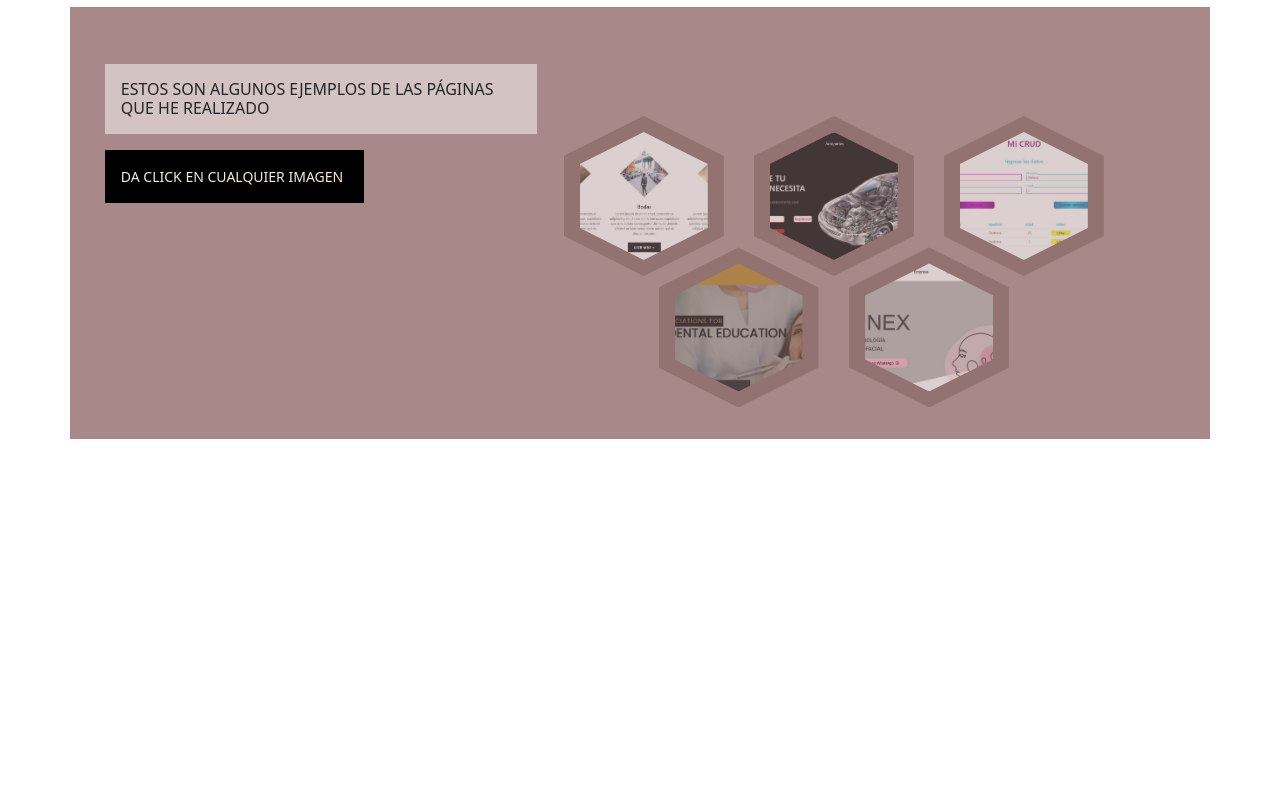
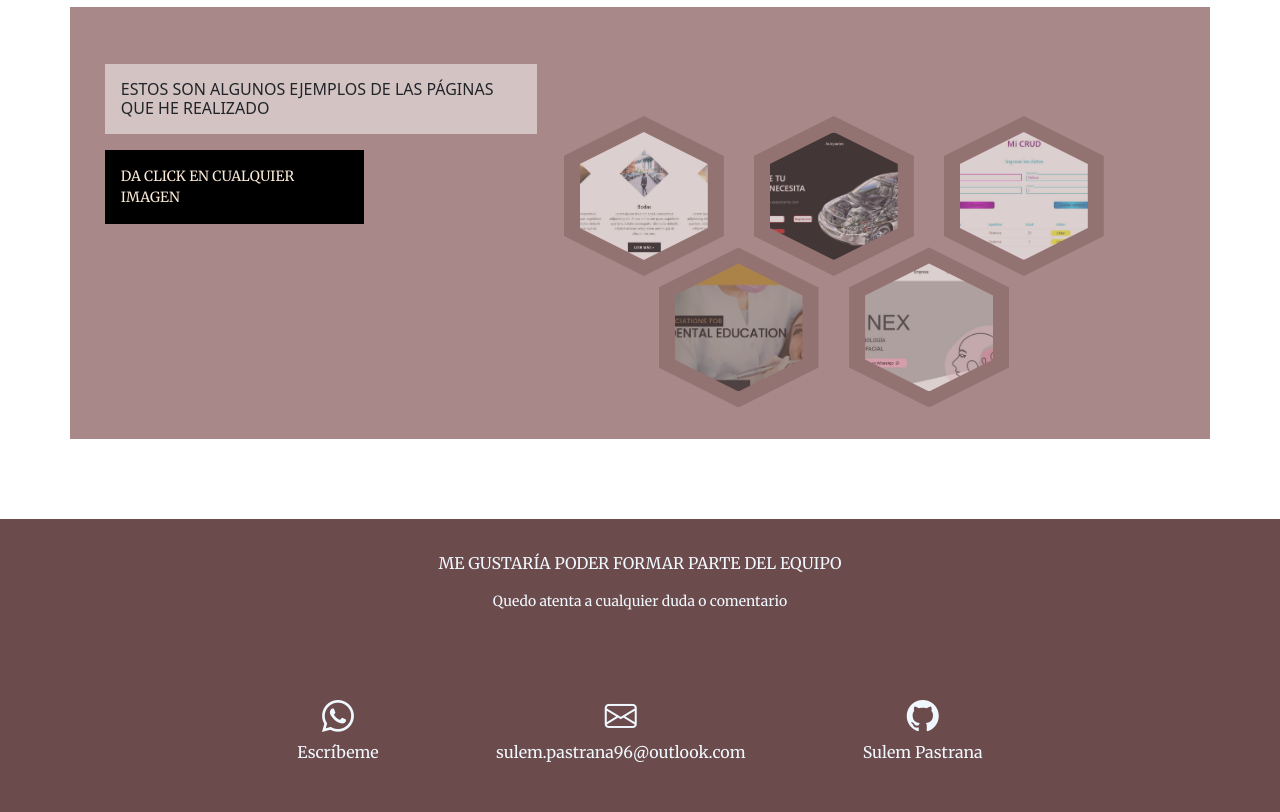
Before and after one commit to SulemP/presentacion, a plain HTML site: page index.html in a window 1280 px wide. Shown: the part 1138-1950 px from the top of the page. Before the commit the page ends 1577 px from the top, so only its background shows below. Drawn offline with nearby package versions, Linux system fonts and the light colour scheme.

Commit message:
Maquetado completo, hace falta responsive.

```diff
--- a/index.html
+++ b/index.html
@@ -4,6 +4,7 @@
     <meta charset="utf-8">
     <meta name="viewport" content="width=device-width, initial-scale=1">
     <title>Sulem Pastrana</title>
+    <link rel="stylesheet" href="https://cdn.jsdelivr.net/npm/bootstrap-icons@1.9.1/font/bootstrap-icons.css">
     <link href="https://cdn.jsdelivr.net/npm/bootstrap@5.2.0-beta1/dist/css/bootstrap.min.css" rel="stylesheet" integrity="sha384-0evHe/X+R7YkIZDRvuzKMRqM+OrBnVFBL6DOitfPri4tjfHxaWutUpFmBp4vmVor" crossorigin="anonymous">
     <link rel="preconnect" href="https://fonts.googleapis.com">
     <link rel="preconnect" href="https://fonts.googleapis.com">
@@ -14,6 +15,7 @@
     <link rel="stylesheet" href="vista/asset/css/presentacion.css">
     <link rel="stylesheet" href="vista/asset/css/sobremi.css">
     <link rel="stylesheet" href="vista/asset/css/portafolio.css">
+    <link rel="stylesheet" href="vista/asset/css/footer.css">
 
 </head>
   <body>
@@ -26,7 +28,7 @@
                 <li class="link-active menu"><a class="inicio" href="index.html">Inicio</a></li>
                 <li class="menu"><a href="#sobremi">Sobre mí</a></li>
                 <li class="menu"><a href="#portafolio">Portafolio</a></li>
-                <li class="menu"><a href="contacto.html">Contacto</a></li>
+                <li class="menu"><a href="#footer">Contacto</a></li>
             </ul>
 
         </div>
@@ -191,20 +193,44 @@
         </div>
     </div>
 
+    <!-- FOOTER -->
 
+    <div id="footer" class="container-fluid">
+        <div class="row">
+            <div class="col-xl-2"></div>
+            <div class="col-xl-8">
+                <div class="row">
+                    <div class="despedida col-xl-12">
+                        <p class="despedida__a">Me gustaría poder formar parte del equipo</p>
+                        <p class="small">Quedo atenta a cualquier duda o comentario</p>
+                    </div>
+                    <div class="contacto col-xl-12">
 
+                        <div class="wa">
+                            <i class="bi bi-whatsapp"></i>
+                            <a class="contacto__a tSlow" href="https://api.whatsapp.com/send?phone=5548971683&text=Hola, soy Sulem, ¿cómo estás?" target="_blank">
+                                <p>Escríbeme</p>
+                            </a>
+                        </div>
 
+                        <div class="correo">
+                            <i class="bi bi-envelope"></i>
+                            <p>sulem.pastrana96@outlook.com</p>
+                        </div>
 
+                        <div class="git">
+                            <i class="bi bi-github"></i>
+                            <a class="contacto__a tSlow" href="https://github.com/SulemP" target="_blank">
+                                <p>Sulem Pastrana</p>
+                            </a>
+                        </div>
 
-
-
-
-
-
-
-
-
-
+                    </div>
+                </div>
+            </div>
+            <div class="col-xl-2"></div>
+        </div>
+    </div>
 
 
     <script src="https://cdn.jsdelivr.net/npm/bootstrap@5.2.0-beta1/dist/js/bootstrap.bundle.min.js" integrity="sha384-pprn3073KE6tl6bjs2QrFaJGz5/SUsLqktiwsUTF55Jfv3qYSDhgCecCxMW52nD2" crossorigin="anonymous"></script>
--- /dev/null
+++ b/vista/asset/css/footer.css
@@ -0,0 +1,37 @@
+#footer{
+    margin-top: 5rem;
+    background-color: var(--color-sec);
+    padding: 2rem;
+}
+
+.despedida{
+    /* margin-top: 2rem; */
+    color: aliceblue;
+    text-align: center;
+}
+
+.despedida__a{
+    text-transform: uppercase;
+}
+
+.contacto{
+    color: aliceblue;
+    display: flex;
+    justify-content: space-around;
+    text-align: center;
+    margin-top: 4rem;
+}
+
+.bi{
+    font-size: 2rem;
+    margin-bottom: 1rem;
+}
+
+.contacto__a{
+    color: aliceblue;
+}
+
+.contacto__a:hover{
+    color: aliceblue;
+    font-weight: bold;
+}
--- a/vista/asset/css/global.css
+++ b/vista/asset/css/global.css
@@ -7,6 +7,10 @@
 a{
     text-decoration: none;
     /* color: black; */
+}
+
+p{
+    font-family: 'Merriweather', serif;
 }
 
 .tSlow, .cabezote__menu .menu a::after, .cabezote__menu .menu a::before, .cabezote__menu .menu a, .cabezote__menu .link-active .inicio::after, .cabezote__menu, .hexa {
```
